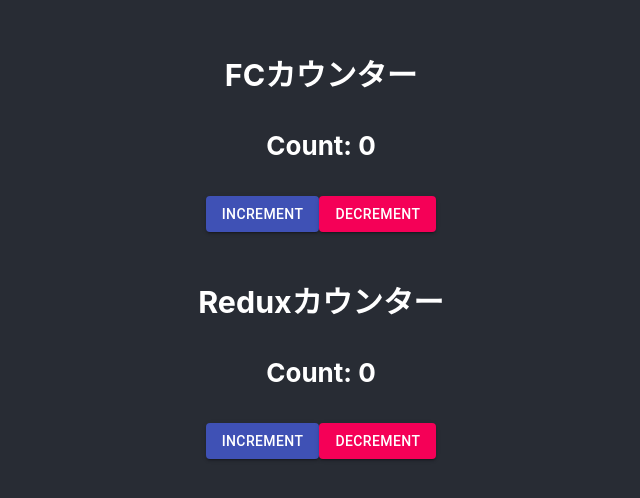
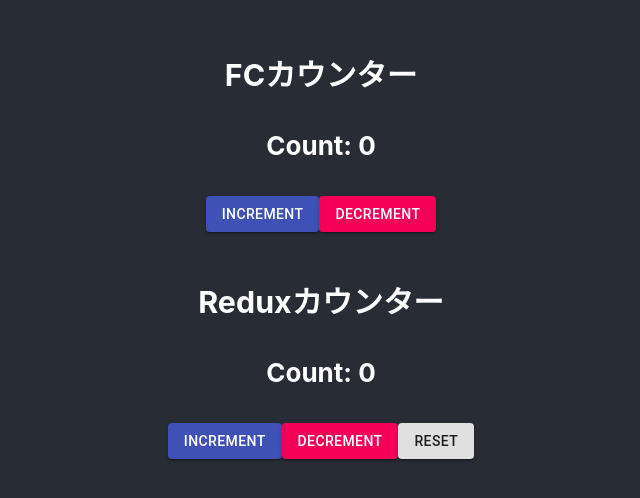
Before and after one commit to hirarira/react-test, a React (Create React App) app: page / in a window 1280 px wide. Shown: the part 160-658 px from the top of the page, without its empty margins (319-959 px from the left). Built offline with nearby package versions, Linux system fonts and the light colour scheme.

Commit message:
resetボタンを追加

```diff
--- a/src/action/counter.tsx
+++ b/src/action/counter.tsx
@@ -1,6 +1,7 @@
 export enum CounterActionType {
     DECREMENT = 'COUNTER/DECREMENT',
     INCREMENT = 'COUNTER/INCREMENT',
+    RESET = 'COUNTER/RESET'
 }
 
 export interface CounterAction {
@@ -15,3 +16,7 @@
 export const increment = (): CounterAction => ({
     type: CounterActionType.INCREMENT,
 })
+
+export const reset = (): CounterAction => ({
+    type: CounterActionType.RESET,
+})
--- a/src/component/reduxCounter.tsx
+++ b/src/component/reduxCounter.tsx
@@ -7,12 +7,14 @@
   count?: number,
   decrement?: () => void,
   increment?: () => void,
+  reset?: () => void,
 }
 
 const ReduxCounter:FC<CounterProps> = ({
   count = 0,
   increment = () => undefined,
   decrement = () => undefined,
+  reset = () => undefined,
 }) => {
   return (
     <Box component="span" m={1}>
@@ -32,6 +34,12 @@
       >
         DECREMENT
       </Button>
+      <Button
+        variant="contained"
+        onClick={reset}
+      >
+        RESET
+      </Button>
     </Box>
   );
 }
--- a/src/containers/reduxCounter.tsx
+++ b/src/containers/reduxCounter.tsx
@@ -1,7 +1,7 @@
 import { connect } from 'react-redux';
 import { Dispatch } from 'redux';
 
-import { increment, decrement } from '../action/counter';
+import { increment, decrement, reset } from '../action/counter';
 import ReduxCounter from '../component/reduxCounter';
 import { CounterState } from '../reducer';
 
@@ -12,6 +12,7 @@
 interface DispatchProps {
     decrement: () => void,
     increment: () => void,
+    reset: () => void,
 }
 
 const mapStateToProps = (state: CounterState): StateProps => ({
@@ -21,6 +22,7 @@
 const mapDispatchToProps = (dispatch: Dispatch):DispatchProps => ({
     decrement: () => dispatch(decrement()),
     increment: () => dispatch(increment()),
+    reset: () => dispatch(reset()),
 });
 
 export default connect(mapStateToProps, mapDispatchToProps)(ReduxCounter);
--- a/src/reducer.tsx
+++ b/src/reducer.tsx
@@ -25,6 +25,11 @@
 				...state,
 				count: state.count + 1,
 			};
+		case CounterActionType.RESET:
+			return {
+				...state,
+				count: 0,
+			};
 		default:
 			return state
 	}
```
